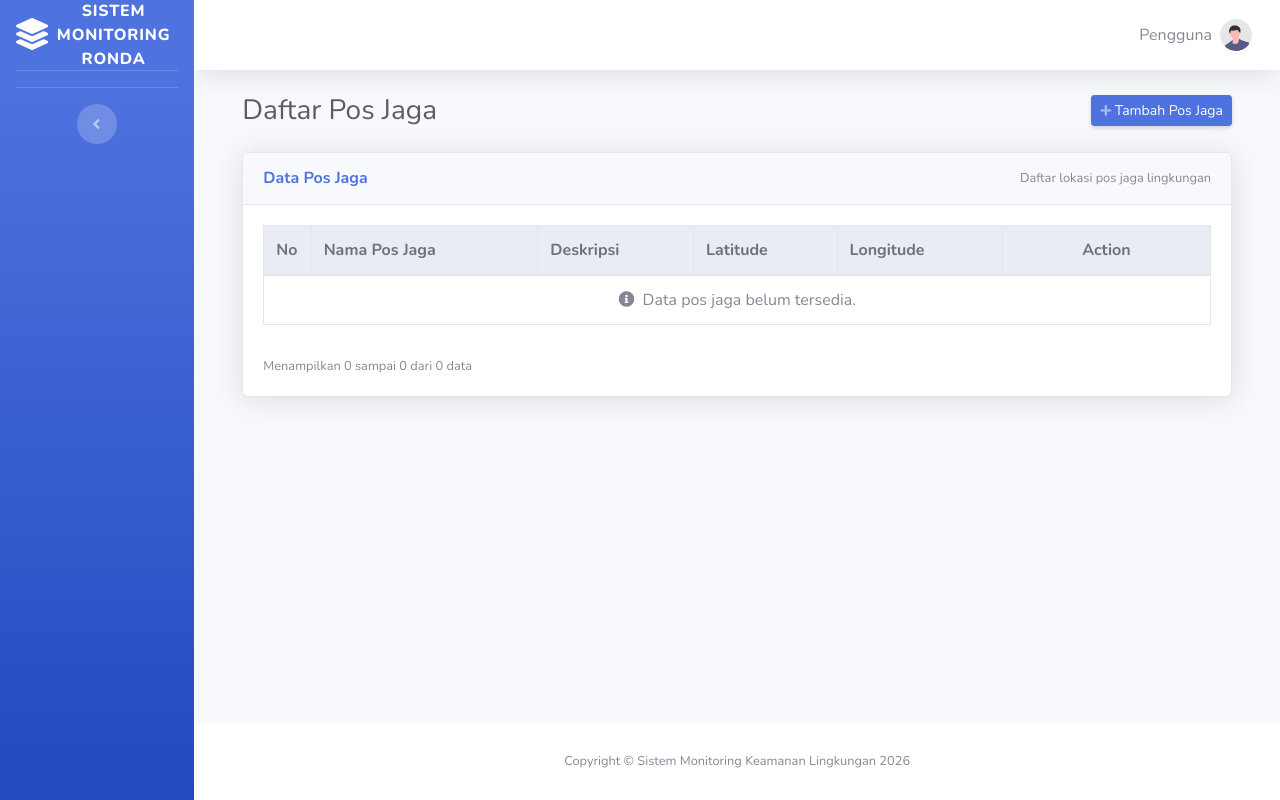
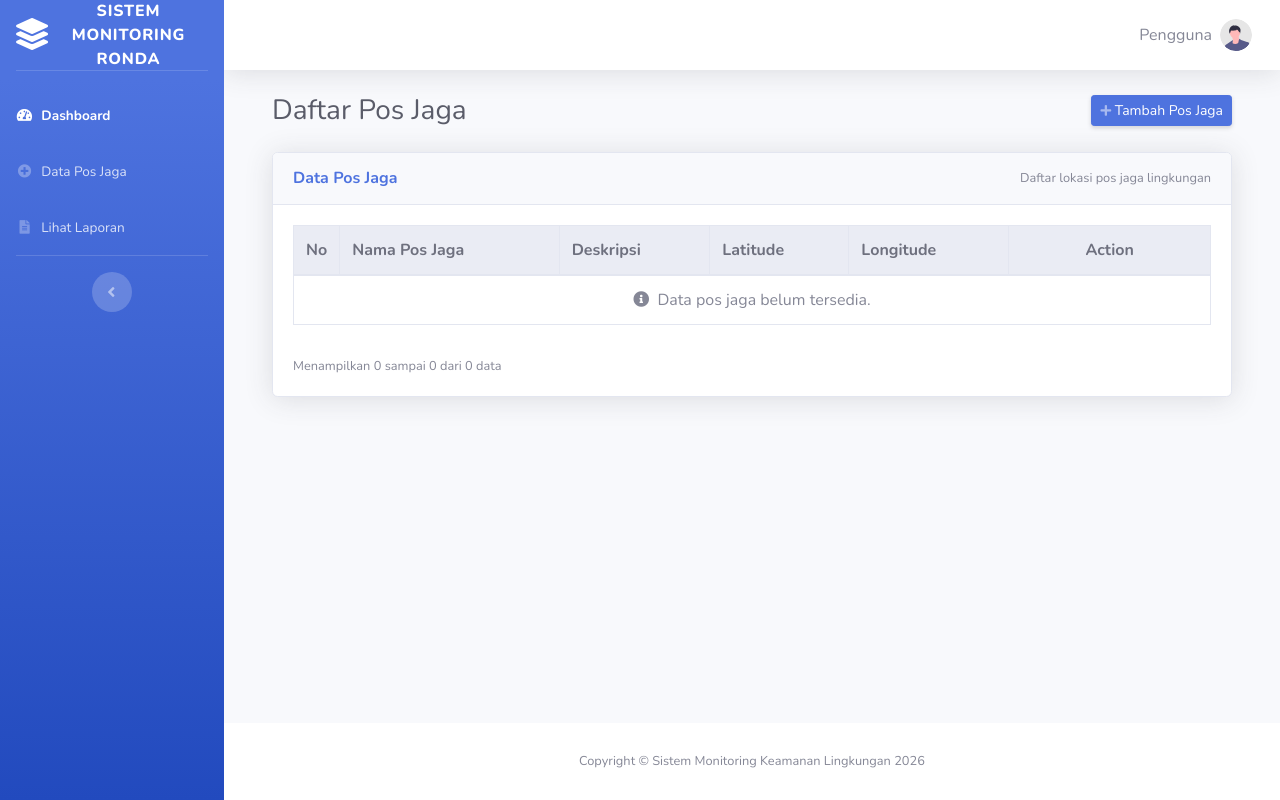
Before and after one commit to Wahjoe45/Sistem-Monitoring-Siskamling-Geofencing, a Laravel app: page /posjaga in a window 1280 px wide. Run offline with Laravel 12, Linux system fonts and the light colour scheme; data that the repository does not hold is empty; parts of the project's set-up code (start-up, migrations or seed data) failed here and were passed over.

Commit message:
penambahan komponen sidebar untuk pos jaga

```diff
--- a/resources/views/pengurus/Posjaga/index.blade.php
+++ b/resources/views/pengurus/Posjaga/index.blade.php
@@ -1,5 +1,27 @@
 @extends('layouts.app')
 @section('sidebar-menu')
+
+    <li class="nav-item active">
+        <a class="nav-link" href="{{ route('pengurus.viewpengurus') }}">
+            <i class="fas fa-fw fa-tachometer-alt"></i>
+            <span>Dashboard</span>
+        </a>
+    </li>
+
+    <li class="nav-item">
+        <a class="nav-link" href="{{ route('posjaga.index') }}">
+            <i class="fas fa-fw fa-plus-circle"></i>
+            <span>Data Pos Jaga</span>
+        </a>
+    </li>
+
+    <li class="nav-item">
+        <a class="nav-link" href="{{ route('laporan.index') }}">
+            <i class="fas fa-fw fa-file-alt"></i>
+            <span>Lihat Laporan</span>
+        </a>
+    </li>
+
 @endsection
 @section('content')
 
```
Also changed, not shown: resources/views/pengurus/Posjaga/create.blade.php (+22 -0 lines), resources/views/pengurus/Posjaga/edit.blade.php (+22 -0 lines), resources/views/pengurus/Posjaga/show.blade.php (+22 -0 lines).
